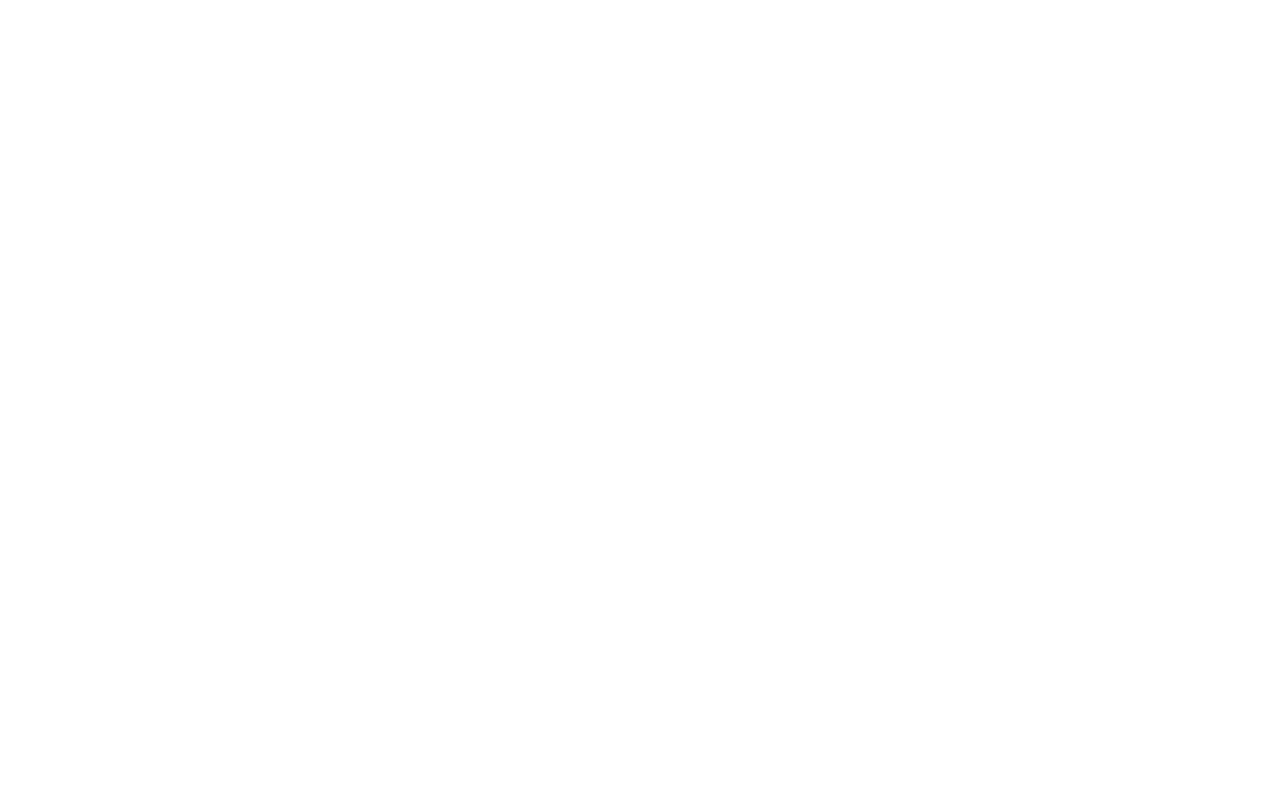
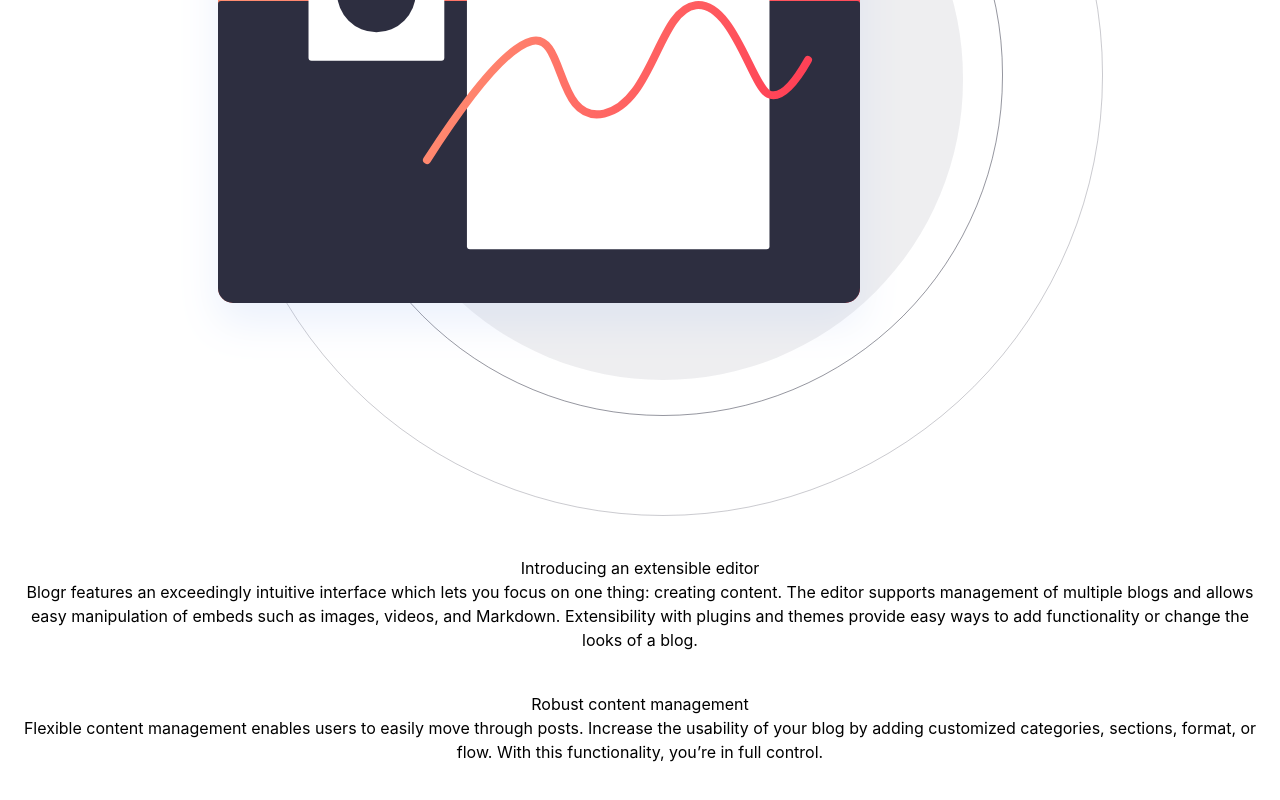
Before and after one commit to 7savv7/frontendmentor, a React (Vite) app in the folder junior/blogr-landing-page/: page / in a window 1280 px wide. Shown: the part 1028-1828 px from the top of the page. Before the commit the page ends 800 px from the top, so only its background shows below. Built offline with nearby package versions, Linux system fonts and the light colour scheme.

Commit message:
[blogr-landing-page]: Add editor component with text and image

```diff
--- a/junior/blogr-landing-page/src/App.tsx
+++ b/junior/blogr-landing-page/src/App.tsx
@@ -1,9 +1,12 @@
+import Editor from "./components/Editor";
 import Intro from "./components/Intro";
 
 function App() {
   return (
     <div className="min-h-svh lg:min-h-screen">
       <Intro />
+
+      <Editor />
     </div>
   );
 }
--- /dev/null
+++ b/junior/blogr-landing-page/src/components/Editor.tsx
@@ -0,0 +1,41 @@
+function Editor() {
+  return (
+    <div className="py-10 px-5 text-center">
+      <h2>Designed for the future</h2>
+
+      <div className="flex flex-col items-center gap-10 mt-10">
+        <picture>
+          <source
+            media="(min-width: 1024px)"
+            srcSet="/images/illustration-editor-desktop.svg"
+          />
+          <img src="/images/illustration-editor-mobile.svg" alt="editor" />
+        </picture>
+
+        <div>
+          <h2>Introducing an extensible editor</h2>
+          <p>
+            Blogr features an exceedingly intuitive interface which lets you
+            focus on one thing: creating content. The editor supports management
+            of multiple blogs and allows easy manipulation of embeds such as
+            images, videos, and Markdown. Extensibility with plugins and themes
+            provide easy ways to add functionality or change the looks of a
+            blog.
+          </p>
+        </div>
+
+        <div>
+          <h2>Robust content management</h2>
+          <p>
+            Flexible content management enables users to easily move through
+            posts. Increase the usability of your blog by adding customized
+            categories, sections, format, or flow. With this functionality,
+            you’re in full control.
+          </p>
+        </div>
+      </div>
+    </div>
+  );
+}
+
+export default Editor;
--- a/junior/blogr-landing-page/src/components/Intro.tsx
+++ b/junior/blogr-landing-page/src/components/Intro.tsx
@@ -3,7 +3,7 @@ import Header from "./Header";
 function Intro() {
   return (
     <div className="relative overflow-hidden p-5 bg-linear-to-br from-orange300 to-red550 rounded-bl-[80px]">
-      <div className="relative z-1">
+      <div className="relative z-10">
         <Header />
       </div>
 
```
